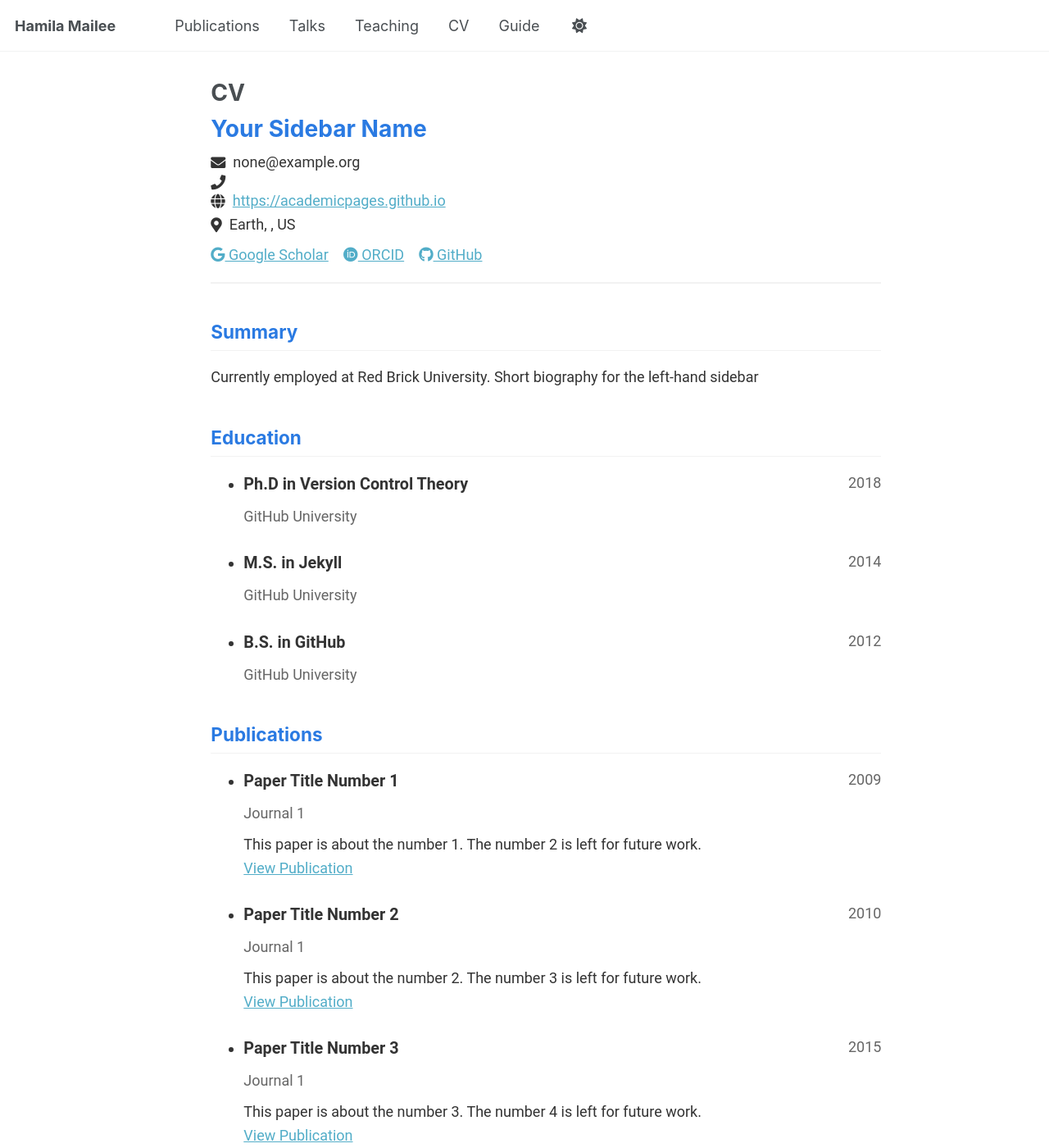
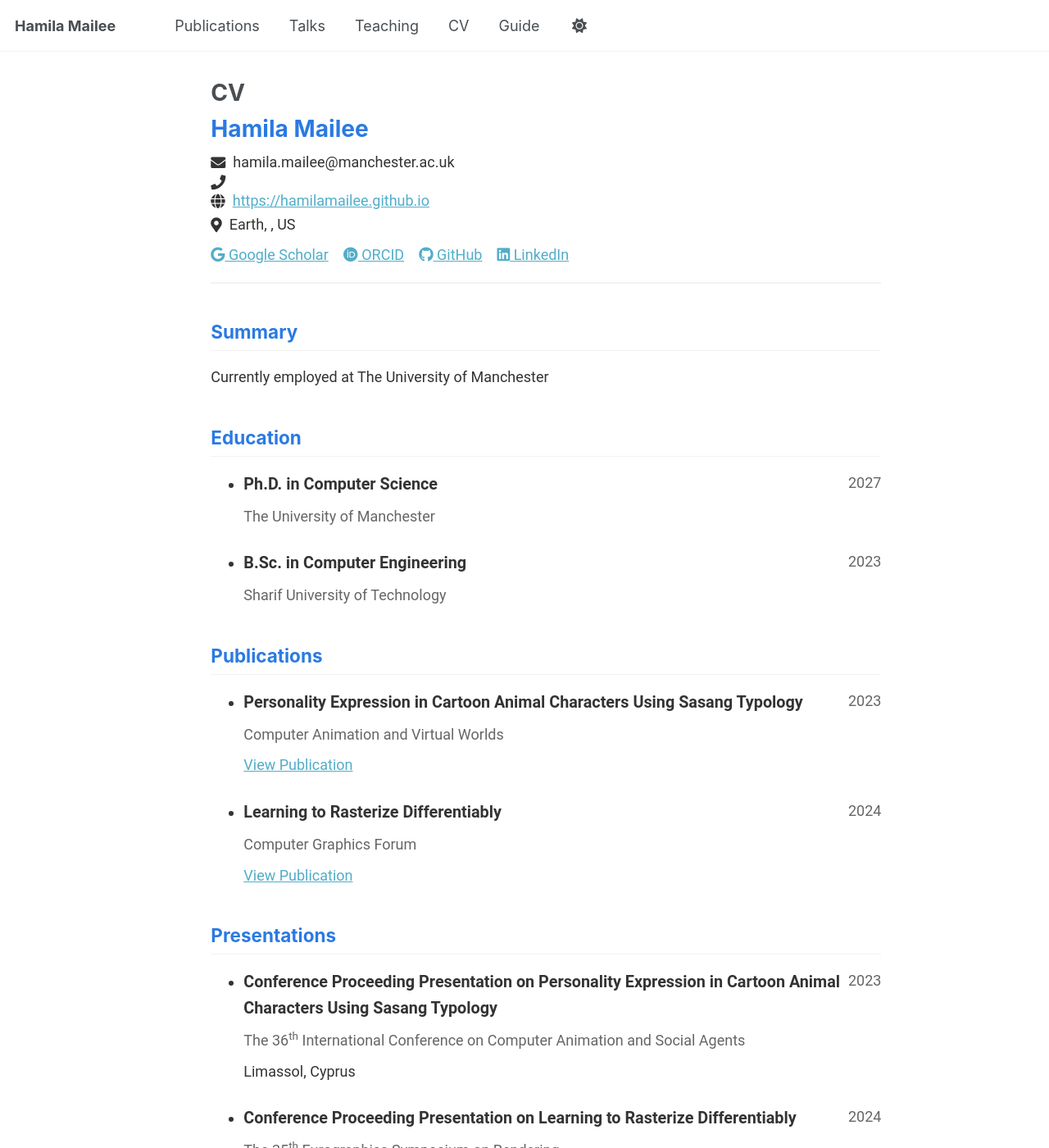
Before and after one commit to hamilamailee/hamilamailee.github.io, a Jekyll site: the page built from _pages/cv-json.md, in a window 1280 px wide and 1400 px high. Shown: the whole window at 82% size. Built offline with Jekyll 4.4.1, drawn with Linux system fonts in a browser that asks for light colours; some of the changed text lies outside the part shown.

Commit message:
updated cv json

```diff
--- a/_data/cv.json
+++ b/_data/cv.json
@@ -1,10 +1,10 @@
 {
   "basics": {
-    "name": "Your Sidebar Name",
-    "email": "none@example.org",
+    "name": "Hamila Mailee",
+    "email": "hamila.mailee@manchester.ac.uk",
     "phone": "",
-    "website": "https://academicpages.github.io",
-    "summary": "Currently employed at Red Brick University. Short biography for the left-hand sidebar",
+    "website": "https://hamilamailee.github.io",
+    "summary": "Currently employed at The University of Manchester",
     "location": {
       "address": "",
       "postalCode": "",
@@ -16,46 +16,42 @@
       {
         "network": "Google Scholar",
         "username": "",
-        "url": "https://scholar.google.com/citations?user=PS_CX0AAAAAJ"
+        "url": "https://scholar.google.com/citations?user=OOszIq4AAAAJ&hl=en"
       },
       {
         "network": "ORCID",
         "username": "",
-        "url": "http://orcid.org/yourorcidurl"
+        "url": "https://orcid.org/0000-0001-8762-055X"
       },
       {
         "network": "GitHub",
-        "username": "academicpages",
-        "url": "https://github.com/academicpages"
+        "username": "hamilamailee",
+        "url": "https://github.com/hamilamailee"
+      },
+      {
+        "network": "LinkedIn",
+        "username": "hamila-mailee",
+        "url": "https://www.linkedin.com/in/hamila-mailee"
       }
     ]
   },
   "work": [],
   "education": [
     {
-      "institution": "GitHub University",
-      "area": "Ph.D in Version Control Theory",
+      "institution": "The University of Manchester",
+      "area": "Ph.D. in Computer Science",
       "studyType": "",
       "startDate": "",
-      "endDate": "2018",
+      "endDate": "2027",
       "gpa": null,
       "courses": []
     },
     {
-      "institution": "GitHub University",
-      "area": "M.S. in Jekyll",
+      "institution": "Sharif University of Technology",
+      "area": "B.Sc. in Computer Engineering",
       "studyType": "",
       "startDate": "",
-      "endDate": "2014",
-      "gpa": null,
-      "courses": []
-    },
-    {
-      "institution": "GitHub University",
-      "area": "B.S. in GitHub",
-      "studyType": "",
-      "startDate": "",
-      "endDate": "2012",
+      "endDate": "2023",
       "gpa": null,
       "courses": []
     }
@@ -66,61 +62,33 @@
   "references": [],
   "publications": [
     {
-      "name": "Paper Title Number 1",
-      "publisher": "Journal 1",
-      "releaseDate": "2009-10-01",
-      "website": "http://academicpages.github.io/files/paper1.pdf",
-      "summary": "This paper is about the number 1. The number 2 is left for future work."
+      "name": "Personality Expression in Cartoon Animal Characters Using Sasang Typology",
+      "publisher": "Computer Animation and Virtual Worlds",
+      "releaseDate": "2023-05-18",
+      "website": "http://academicpages.github.io/files/2023-05-Personality-Expression-in-Cartoon-Animal-Characters-Using-Sasang-Typology.pdf",
+      "summary": ""
     },
     {
-      "name": "Paper Title Number 2",
-      "publisher": "Journal 1",
-      "releaseDate": "2010-10-01",
-      "website": "http://academicpages.github.io/files/paper2.pdf",
-      "summary": "This paper is about the number 2. The number 3 is left for future work."
-    },
-    {
-      "name": "Paper Title Number 3",
-      "publisher": "Journal 1",
-      "releaseDate": "2015-10-01",
-      "website": "http://academicpages.github.io/files/paper3.pdf",
-      "summary": "This paper is about the number 3. The number 4 is left for future work."
-    },
-    {
-      "name": "Paper Title Number 4",
-      "publisher": "GitHub Journal of Bugs",
-      "releaseDate": "2024-02-17",
-      "website": "http://academicpages.github.io/files/paper3.pdf",
-      "summary": "This paper is about fixing template issue #693."
+      "name": "Learning to Rasterize Differentiably",
+      "publisher": "Computer Graphics Forum",
+      "releaseDate": "2024-07-24",
+      "website": "http://academicpages.github.io/files/2024-07-Learning-to-Rasterize-Differentiably",
+      "summary": ""
     }
   ],
   "presentations": [
     {
-      "name": "Talk 1 on Relevant Topic in Your Field",
-      "event": "UC San Francisco, Department of Testing",
-      "date": "2012-03-01",
-      "location": "San Francisco, CA, USA",
+      "name": "Conference Proceeding Presentation on Personality Expression in Cartoon Animal Characters Using Sasang Typology",
+      "event": "The 36<sup>th</sup> International Conference on Computer Animation and Social Agents",
+      "date": "2023-05-30",
+      "location": "Limassol, Cyprus",
       "description": ""
     },
     {
-      "name": "Tutorial 1 on Relevant Topic in Your Field",
-      "event": "UC-Berkeley Institute for Testing Science",
-      "date": "2013-03-01",
-      "location": "Berkeley, CA, USA",
-      "description": ""
-    },
-    {
-      "name": "Talk 2 on Relevant Topic in Your Field",
-      "event": "London School of Testing",
-      "date": "2014-02-01",
+      "name": "Conference Proceeding Presentation on Learning to Rasterize Differentiably",
+      "event": "The 35<sup>th</sup> Eurographics Symposium on Rendering",
+      "date": "2024-07-03",
       "location": "London, UK",
-      "description": ""
-    },
-    {
-      "name": "Conference Proceeding talk 3 on Relevant Topic in Your Field",
-      "event": "Testing Institute of America 2014 Annual Conference",
-      "date": "2014-03-01",
-      "location": "Los Angeles, CA, USA",
       "description": ""
     }
   ],
```
